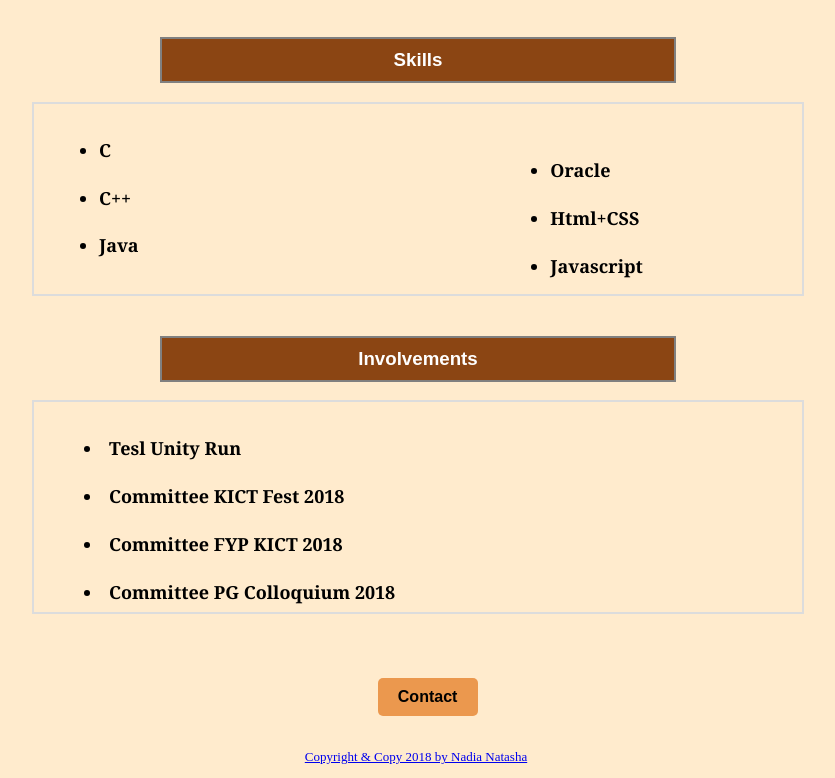
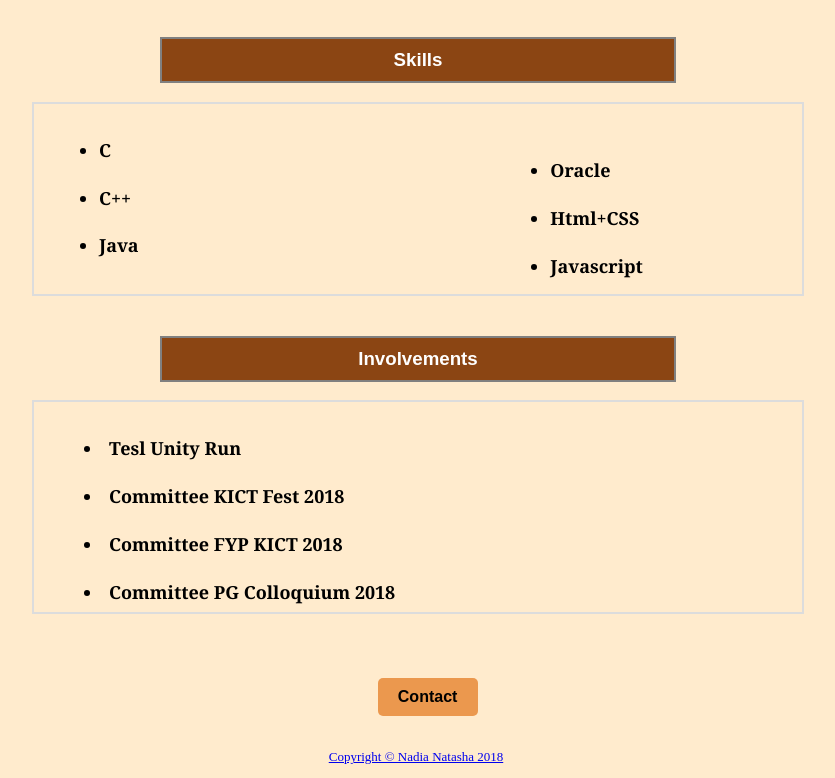
Before and after one commit to nadianatasha/nadianatasha.github.io, a plain HTML site: page index.html in a window 1280 px wide. Shown: the part 1556-2334 px from the top of the page, without its empty margins (224-1059 px from the left). Drawn offline with Linux system fonts and the light colour scheme; a script that the page names is missing.

Commit message:
Update index.html

```diff
--- a/index.html
+++ b/index.html
@@ -220,7 +220,7 @@ function closeNav() {
 
 
         <footer>
-          <p>Copyright & Copy 2018 by Nadia Natasha</p>
+          <p>Copyright &copy Nadia Natasha 2018</p>
         </footer>
 
 
```
